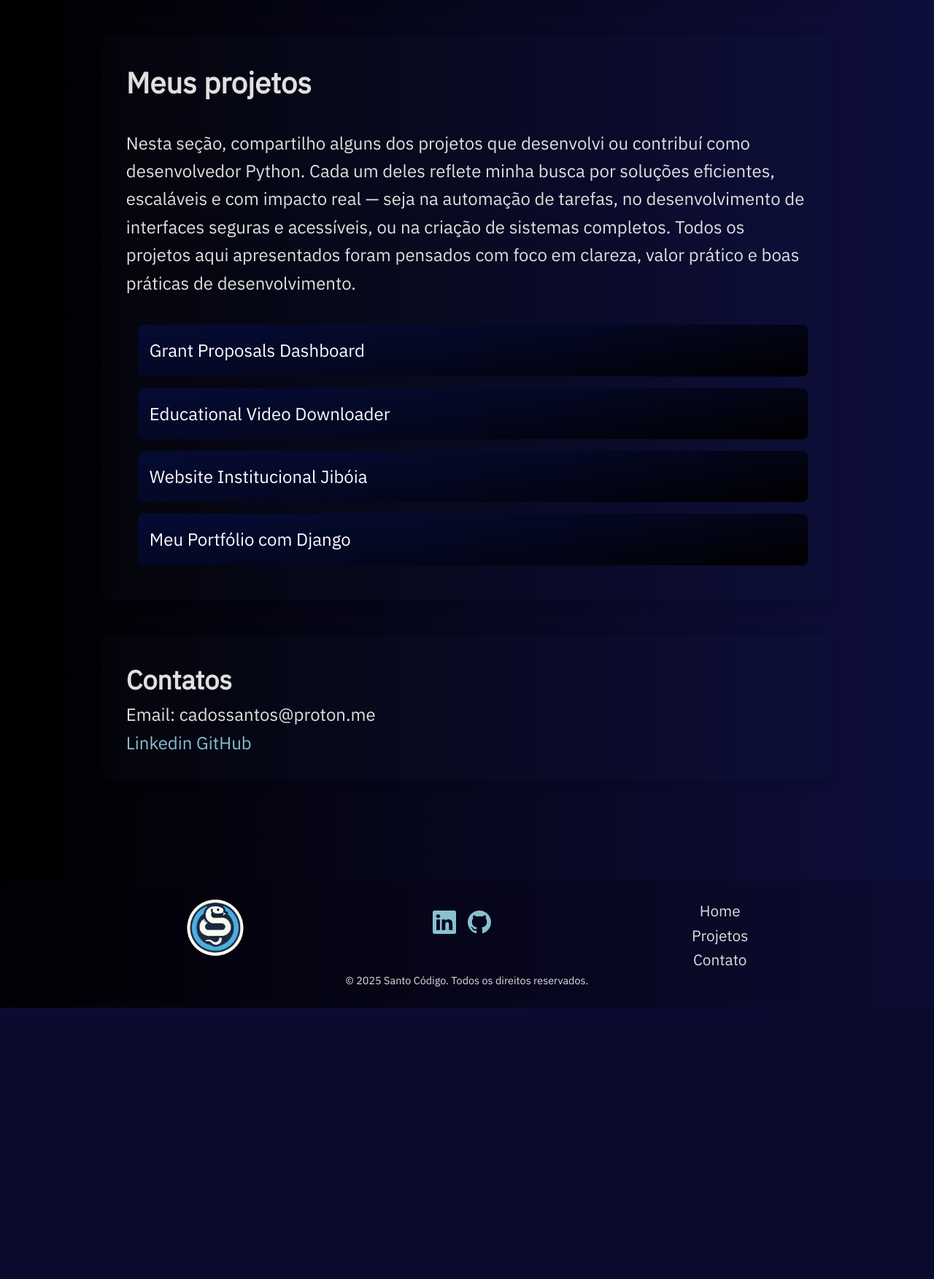
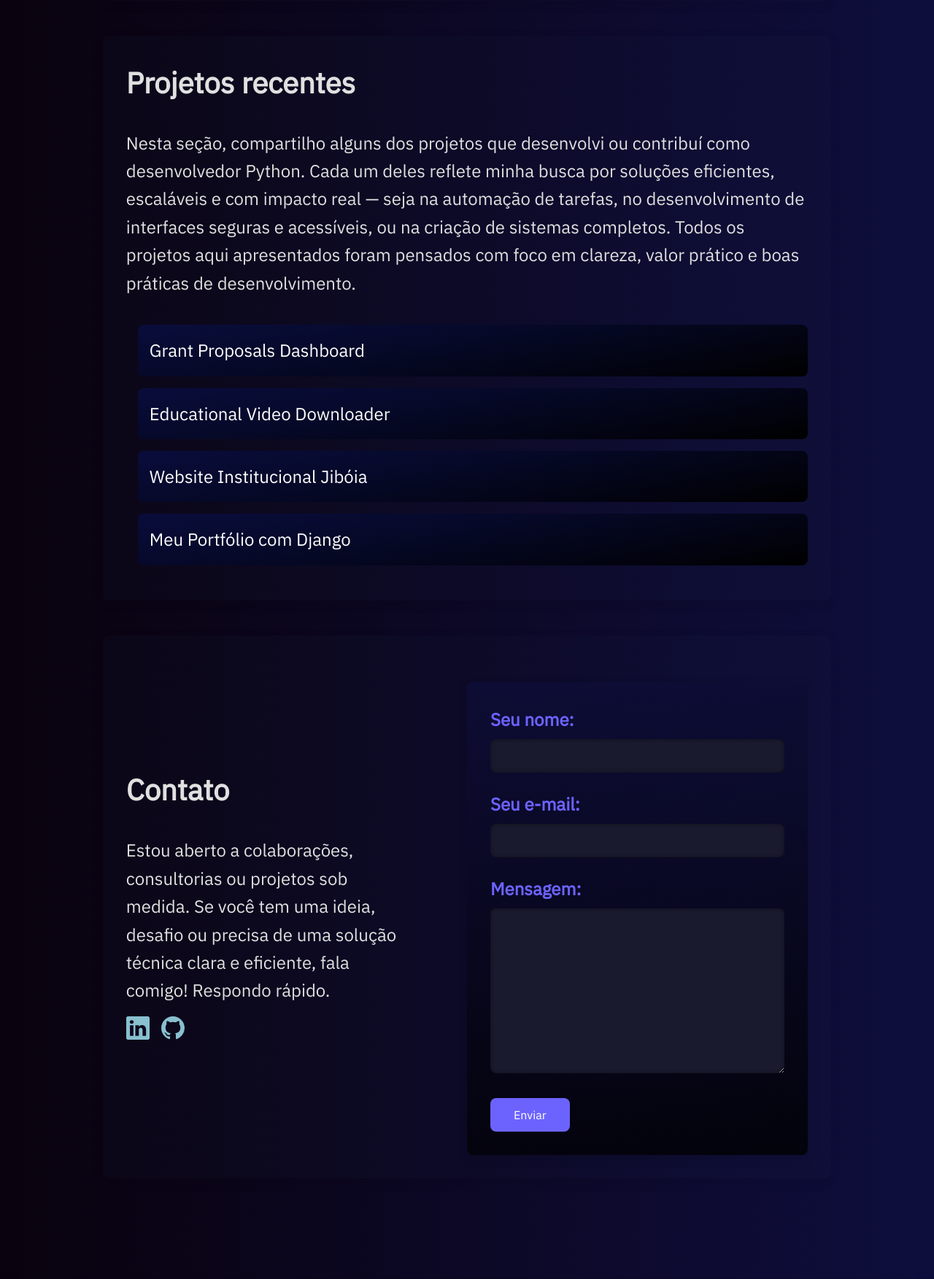
Before and after one commit to cadossantos/meu_portfolio, a Django app: page / in a window 1280 px wide. Shown: the part 1326-3079 px from the top of the page at 73% size. Before the commit the page ends 2707 px from the top, so only its background shows below. Run offline with Django 5.2, Linux system fonts and the light colour scheme.

Commit message:
Implementado Formulário de Contato

```diff
--- /dev/null
+++ b/portfolio/forms.py
@@ -0,0 +1,6 @@
+from django import forms
+
+class ContatoForm(forms.Form):
+    nome = forms.CharField(label='Seu nome', max_length=100)
+    email = forms.EmailField(label='Seu e-mail')
+    mensagem = forms.CharField(label='Mensagem', widget=forms.Textarea)
--- a/portfolio/static/css/style.css
+++ b/portfolio/static/css/style.css
@@ -17,7 +17,7 @@
     --transition: all 0.3s ease;
 }
 body {
-    background: linear-gradient(to right, black, rgb(14, 14, 61));
+    background: linear-gradient(to right, rgb(10, 2, 14), rgb(14, 14, 61));
     font-size: 1.5rem;
     color: #e0e0e0;
     line-height: 1.6;
@@ -143,6 +143,107 @@ section {
     transform: translateY(-3px);
 }
 
+
+/* Contato */
+.mensagens {
+    margin: 20px 0;
+}
+
+.mensagem {
+    padding: 10px;
+    border-radius: 5px;
+    font-weight: bold;
+}
+
+.mensagem.success {
+    background-color: #d4edda;
+    color: #155724;
+    border: 1px solid #c3e6cb;
+}
+
+.cont1-contato {
+    display: flex;
+    flex-direction: row;
+    align-items: center;
+}
+
+.contato-texto {
+    display: flex;
+    flex-direction: column;
+    width: 40%;
+}
+
+.contato-social {
+    display: flex;
+    gap: 1rem;
+    padding-top: 1rem;
+}
+
+
+.contato-social :hover {
+    color: #f8f9fa;
+}
+
+.contato-form {
+    width: 60%;
+    padding-left: 10%;
+}
+
+.form-contato {
+    display: flex;
+    flex-direction: column;
+    gap: 1.5rem;
+    margin-top: 2rem;
+    background: linear-gradient(-11deg, rgba(0, 0, 0, 0.8), rgba(14, 14, 61, 0.6));
+    padding: 2rem;
+    border-radius: var(--border-radius);
+    box-shadow: var(--box-shadow);
+}
+
+.form-group label {
+    font-weight: bold;
+    margin-bottom: 0.5rem;
+    display: block;
+    color: var(--primary-color);
+}
+
+.form-group input,
+.form-group textarea {
+    width: 100%;
+    padding: 0.8rem;
+    border: none;
+    border-radius: var(--border-radius);
+    background-color: #1a1a2e;
+    color: #e0e0e0;
+    font-size: 1rem;
+    box-shadow: inset 0 0 5px rgba(0,0,0,0.5);
+}
+
+.form-group input:focus,
+.form-group textarea:focus {
+    outline: none;
+    border: 1px solid var(--primary-color);
+    background-color: #2d2d55;
+}
+
+.botao-enviar {
+    align-self: flex-start;
+    padding: 0.8rem 2rem;
+    font-size: 1rem;
+    background-color: var(--primary-color);
+    color: white;
+    border: none;
+    border-radius: var(--border-radius);
+    cursor: pointer;
+    transition: var(--transition);
+}
+
+.botao-enviar:hover {
+    background-color: var(--secondary-color);
+}
+
+
+
 footer {
     text-align: center;
     font-size: 0.9rem;
--- a/portfolio/templates/home.html
+++ b/portfolio/templates/home.html
@@ -13,7 +13,7 @@
                 Desenvolvo automações com e sem inteligência artificial, pipelines de dados, dashboards e bots que entregam valor real. Meu foco está em eficiência, clareza e impacto.</p>
             </div>
             <div class="sobre-imagem">
-              <img src="{% static 'img/img.webp' %}" alt="Foto do Cláudio" class="foto">
+              <img src="{% static 'img/foto-claudio.webp' %}" alt="Foto do Cláudio" class="foto">
             </div>
         </div>
     </section>
@@ -27,7 +27,7 @@
         </ul>
     </section>
     <section id="projetos" class="projects-section">
-        <h1 class="page-title">Meus projetos</h1>
+        <h1 class="page-title">Projetos recentes</h1>
         <p>Nesta seção, compartilho alguns dos projetos que desenvolvi ou contribuí como desenvolvedor Python. Cada um deles reflete minha busca por soluções eficientes, escaláveis e com impacto real — seja na automação de tarefas, no desenvolvimento de interfaces seguras e acessíveis, ou na criação de sistemas completos. Todos os projetos aqui apresentados foram pensados com foco em clareza, valor prático e boas práticas de desenvolvimento.</p>
         <br>
         <ul  class="project-list">
@@ -39,9 +39,52 @@
         </ul>
     </section>
     <section id="contato">
-        <h2>Contatos</h2>
-        <p>Email: cadossantos@proton.me</p>
-        <a href="https://www.linkedin.com/in/cadossantos/" target="_blank">Linkedin</a>
-        <a href="https://github.com/cadossantos/" target="_blank">GitHub</a>
+        <div class="cont1-contato">
+            <div class="contato-texto">
+                <h2 class="page-title">Contato</h2>
+
+                <p>Estou aberto a colaborações, consultorias ou projetos sob medida.
+Se você tem uma ideia, desafio ou precisa de uma solução técnica clara e eficiente, fala comigo! Respondo rápido.</p>
+
+                <div class="social-links contato-social">
+
+                    <a href="https://www.linkedin.com/in/cadossantos" target="_blank" class="social-link">
+                        <svg xmlns="http://www.w3.org/2000/svg" width="2rem" height="2rem" fill="currentColor" viewBox="0 0 16 16">
+                            <path d="M0 1.146C0 .513.526 0 1.175 0h13.65C15.474 0 16 .513 16 1.146v13.708c0 .633-.526 1.146-1.175 1.146H1.175C.526 16 0 15.487 0 14.854V1.146zm4.943 12.248V6.169H2.542v7.225h2.401zm-1.2-8.212c.837 0 1.358-.554 1.358-1.248-.015-.709-.52-1.248-1.342-1.248-.822 0-1.359.54-1.359 1.248 0 .694.521 1.248 1.327 1.248h.016zm4.908 8.212V9.359c0-.216.016-.432.08-.586.173-.431.568-.878 1.232-.878.869 0 1.216.662 1.216 1.634v3.865h2.401V9.25c0-2.22-1.184-3.252-2.764-3.252-1.274 0-1.845.7-2.165 1.193v.025h-.016a5.54 5.54 0 0 1 .016-.025V6.169h-2.4c.03.678 0 7.225 0 7.225h2.4z"/>
+                        </svg>
+                    </a>
+                    <a href="https://github.com/cadossantos" target="_blank" class="social-link">
+                        <svg xmlns="http://www.w3.org/2000/svg" width="2rem" height="2rem" fill="currentColor" viewBox="0 0 16 16">
+                            <path d="M8 0C3.58 0 0 3.58 0 8c0 3.54 2.29 6.53 5.47 7.59.4.07.55-.17.55-.38 0-.19-.01-.82-.01-1.49-2.01.37-2.53-.49-2.69-.94-.09-.23-.48-.94-.82-1.13-.28-.15-.68-.52-.01-.53.63-.01 1.08.58 1.23.82.72 1.21 1.87.87 2.33.66.07-.52.28-.87.51-1.07-1.78-.2-3.64-.89-3.64-3.95 0-.87.31-1.59.82-2.15-.08-.2-.36-1.02.08-2.12 0 0 .67-.21 2.2.82.64-.18 1.32-.27 2-.27.68 0 1.36.09 2 .27 1.53-1.04 2.2-.82 2.2-.82.44 1.1.16 1.92.08 2.12.51.56.82 1.27.82 2.15 0 3.07-1.87 3.75-3.65 3.95.29.25.54.73.54 1.48 0 1.07-.01 1.93-.01 2.2 0 .21.15.46.55.38A8.012 8.012 0 0 0 16 8c0-4.42-3.58-8-8-8z"/>
+                        </svg>
+                    </a>
+                </div>
+            </div>
+            <div class="contato-form">
+
+                <form method="post" action="#contato" class="form-contato">
+                    {% csrf_token %}
+                    <div class="form-group">
+                      {{ form.nome.label_tag }} {{ form.nome }}
+                    </div>
+                    <div class="form-group">
+                      {{ form.email.label_tag }} {{ form.email }}
+                    </div>
+                    <div class="form-group">
+                      {{ form.mensagem.label_tag }} {{ form.mensagem }}
+                    </div>
+                    <button type="submit" class="botao-enviar">Enviar</button>
+                </form>
+
+                {% if messages %}
+                <div class="mensagens">
+                  {% for message in messages %}
+                    <p class="mensagem {{ message.tags }}">{{ message }}</p>
+                  {% endfor %}
+                </div>
+              {% endif %}
+
+            </div>
+        </div>
     </section>
 {% endblock %}
--- a/portfolio/views.py
+++ b/portfolio/views.py
@@ -1,14 +1,38 @@
+from django.core.mail import send_mail
+from django.contrib import messages
 from django.shortcuts import render
+
 from .dados import habilidades, projetos
-
+from .forms import ContatoForm
 
 def home(request):
+    form = ContatoForm()
+    if request.method == 'POST':
+        form = ContatoForm(request.POST)
+        if form.is_valid():
+            nome = form.cleaned_data['nome']
+            email = form.cleaned_data['email']
+            mensagem = form.cleaned_data['mensagem']
+            assunto = f'Nova mensagem de contato do portfólio - {nome}'
+
+            corpo_email = f'Nome: {nome}\nE-mail: {email}\nMensagem:\n{mensagem}'
+
+            send_mail(
+                assunto,
+                corpo_email,
+                email, # remetente
+                ['cadossantos@proton.me'], # destino
+                fail_silently=False
+            )
+            messages.success(request, 'Mensagem enviada com sucesso!')
+            form = ContatoForm()
+
     contexto = {
         'habilidades':habilidades,
-        'projetos':projetos
+        'projetos':projetos,
+        'form':form
     }
     return render(request, 'home.html', contexto)
-
 
 def lista_projetos(request):
     return render(request, 'home.html', {'projetos':projetos})
```
Also changed, not shown: core/settings.py (+11 -0 lines), portfolio/static/img/foto-claudio.webp (added), portfolio/static/img/img.webp (deleted), 1 other file.
